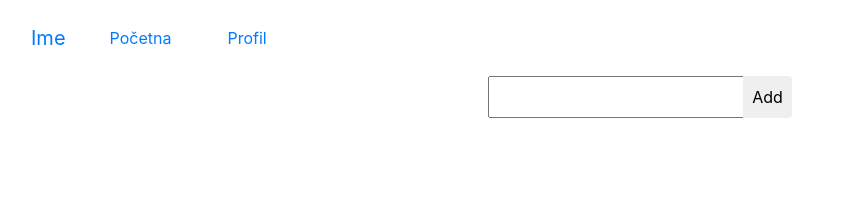
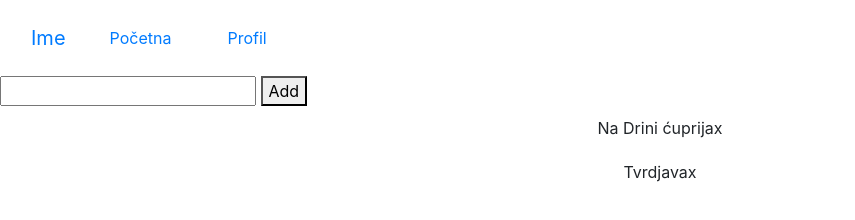
Before and after one commit to marijaskrobonja/Technovation-, a plain HTML site: page index.html in a window 1280 px wide. Shown: the whole page, without its empty margins (0-855 px from the left). Drawn offline with nearby package versions, Linux system fonts and the light colour scheme.

Commit message:
Update index.html

```diff
--- a/index.html
+++ b/index.html
@@ -4,6 +4,10 @@
     <meta charset="UTF-8">
     <meta http-equiv="X-UA-Compatible" content="IE=edge">
     <meta name="viewport" content="width=device-width, initial-scale=1.0">
+    <link rel="preconnect" href="https://fonts.googleapis.com">
+    <link rel="preconnect" href="https://fonts.gstatic.com" crossorigin>
+    <link href="https://fonts.googleapis.com/css2?family=Roboto:wght@400;500&display=swap" rel="stylesheet">
+
     <link rel="stylesheet" href="https://cdn.jsdelivr.net/npm/bootstrap@4.0.0/dist/css/bootstrap.min.css" integrity="sha384-Gn5384xqQ1aoWXA+058RXPxPg6fy4IWvTNh0E263XmFcJlSAwiGgFAW/dAiS6JXm" crossorigin="anonymous">
     <link rel="stylesheet" href="style.css">
     <title>Početna</title>
@@ -31,18 +35,16 @@
 
 </div>
 
-<div class="input-group">
-    <input type="text" class="input-control" id="candidate">
-
-<div class="input-group-append">
-    <button onclick="addItem()" class="btn btn-add" type="button">Add</button>
-
+<div class="book">
+    <input type="text" name="text" id="txt" required>
+    <button type="submit" class=" btn-list">Add</button>
 </div>
+<div class="list-items">
+    <ul>
+        <li>Na Drini ćuprija<span>x</span></li>
+        <li>Tvrdjava<span>x</span></li>
+    </ul>
 </div>
-<ul id="dynamic-list">
-
-</ul>
-
 <script src="main.js"></script>
 
 
```
